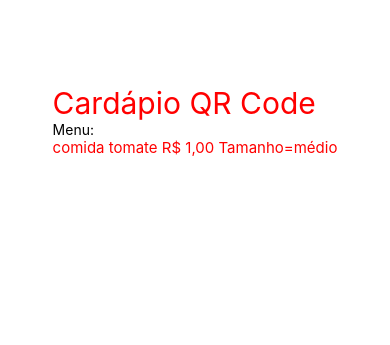
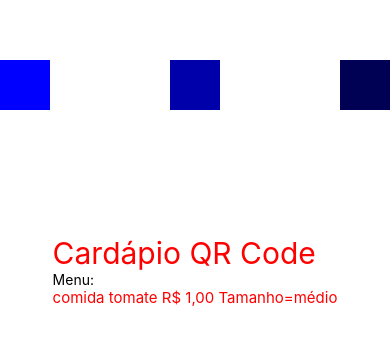
Before and after one commit to heitorAlbu/app1, a React Native app: screen / in a window 390 px wide. Shown: the part 301-646 px from the top of the page. Built offline with nearby package versions, Linux system fonts and the light colour scheme.

Commit message:
aula 09 - trabalhando com posicionamento e propriedades de contêiners

```diff
--- a/App.tsx
+++ b/App.tsx
@@ -3,10 +3,12 @@ import { Text, View } from "react-native";
 import Prato from "./components/prato"
 import { StyleSheet } from "react-native";
 import estilos from './estilos/estilos.tsx';
+import Caixa from './components/caixa.tsx';
 export default class App1 extends Component {
   render() {
     return (
       <View style={estilos.conteiner}>
+        <Caixa></Caixa>
         <View>
           <Text style={estilos.textoTitulo}>Cardápio QR Code</Text>
           <Text>Menu:</Text>
--- /dev/null
+++ b/components/caixa.tsx
@@ -0,0 +1,12 @@
+import React from 'react';
+import { View } from 'react-native';
+
+export default function (props: any) {
+    return (
+        <View style={{ width: '100%', flexDirection: 'row', height: 300, alignItems: 'center'/*cross axis*/, justifyContent: 'space-between' /*main axis*/ }}>
+            <View style={{ width: 50, height: 50, backgroundColor: '#00f' }}></View>
+            <View style={{ width: 50, height: 50, backgroundColor: '#00a' }}></View>
+            <View style={{ width: 50, height: 50, backgroundColor: '#005' }}></View>
+        </View>
+    )
+}
```
